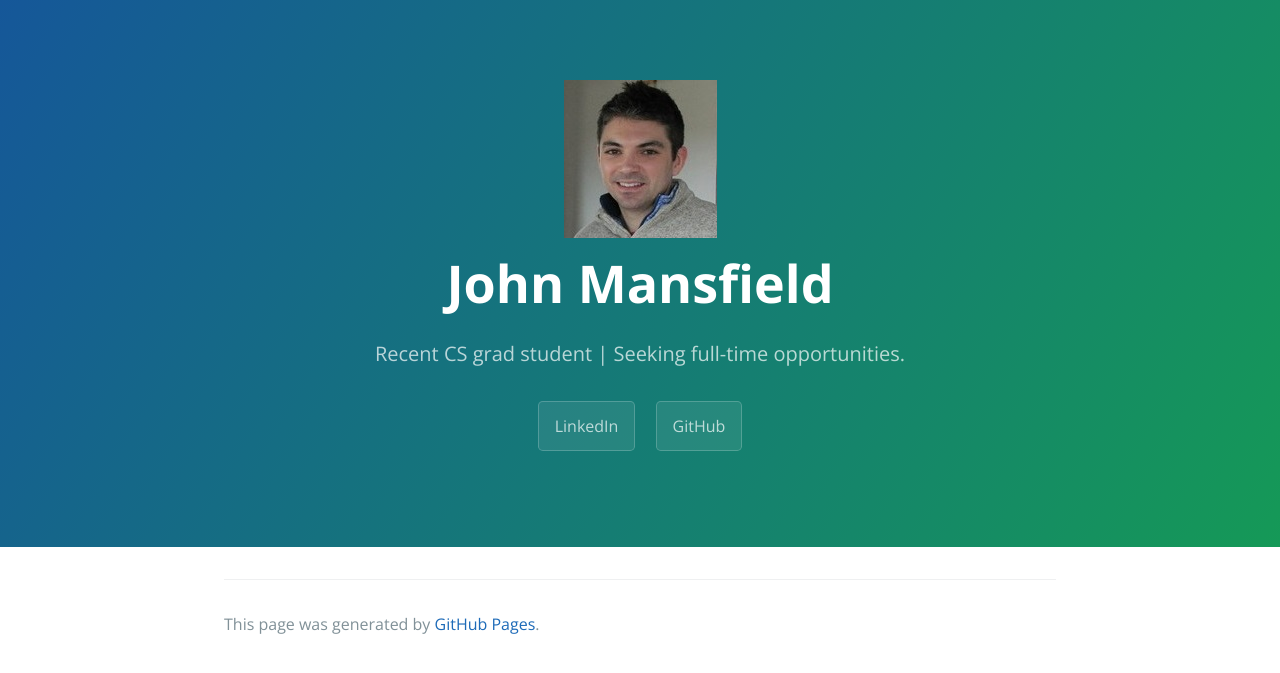
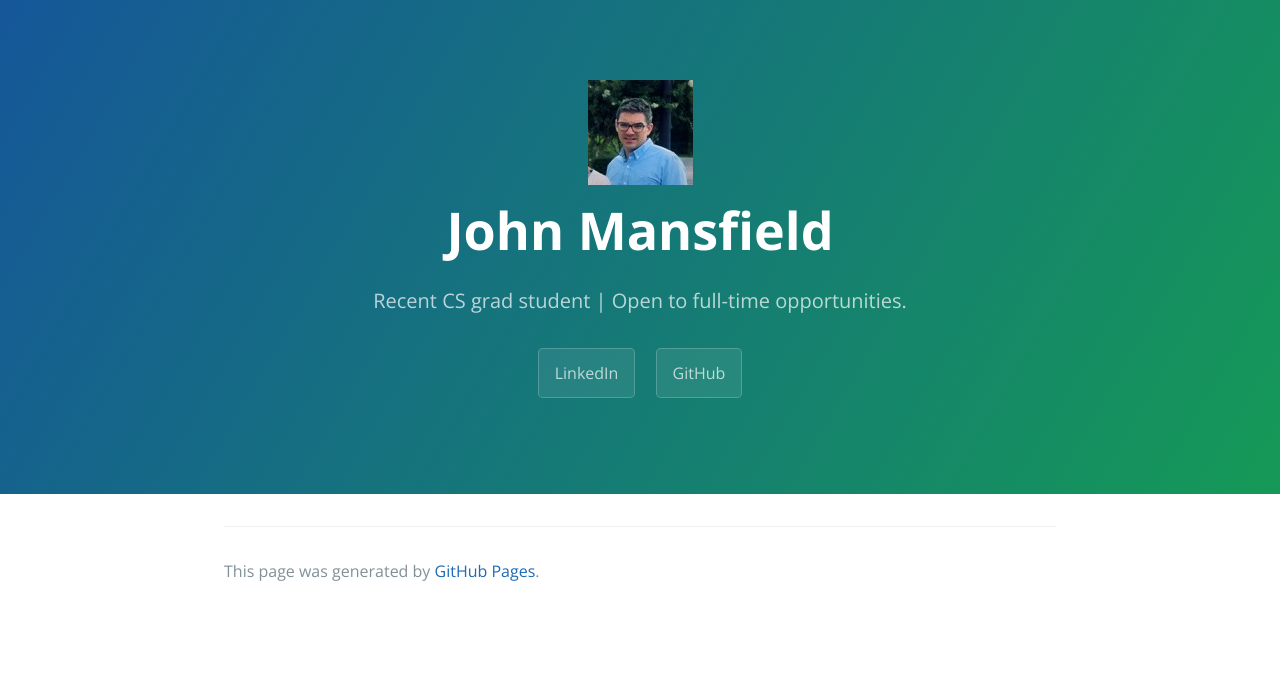
Before and after one commit to jlm429/jlm429.github.io, a Jekyll site: the page built from index.md, in a window 1280 px wide. Shown: the top 673 px of the page. Built offline with Jekyll 4.4.1, drawn with Linux system fonts in a browser that asks for light colours.

Commit message:
edit index

```diff
--- a/_config.yml
+++ b/_config.yml
@@ -1,5 +1,5 @@
 title: John Mansfield
-description: Recent CS grad student | Seeking full-time opportunities.
+description: Recent CS grad student | Open to full-time opportunities.
 show_downloads: true
 google_analytics: UA-132745363-1
 theme: jekyll-theme-cayman
--- a/_layouts/default.html
+++ b/_layouts/default.html
@@ -23,7 +23,7 @@
     <a id="skip-to-content" href="#content">Skip to the content.</a>
 
     <header class="page-header" role="banner">
-	  <img src="/images/image3.jpg">
+	  <img src="/images/linkedin.jpg">
       <h1 class="project-name">{{ site.title | default: site.github.repository_name }}</h1>
       <h2 class="project-tagline">{{ site.description | default: site.github.project_tagline }}</h2>
       {% if site.github.is_project_page %}
```
Also changed, not shown: images/linkedin.jpg.
